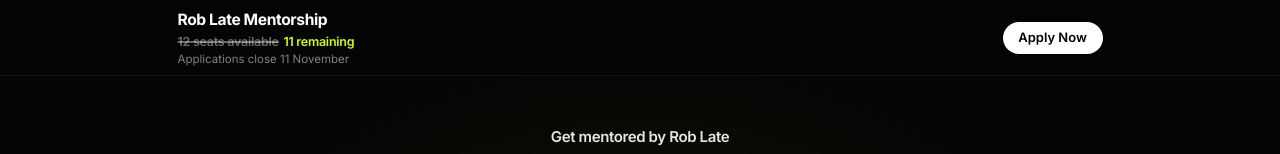
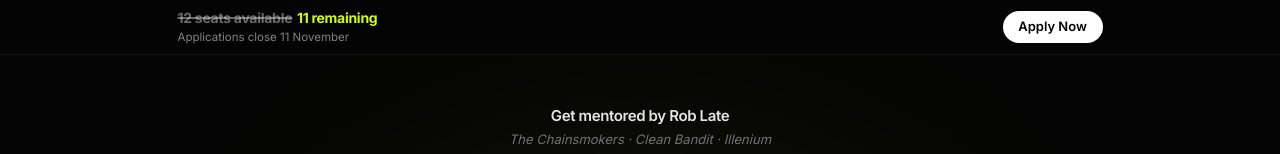
Before and after one commit to georgemastersclark-7855/freebie-flow-import, a React (Vite) app: page /mentorship in a window 1280 px wide. Shown: the top 154 px of the page. Built offline with nearby package versions, Linux system fonts and the light colour scheme; a web font is replaced by a local one.

Commit message:
Mentorship page: sticky bar carries seats + close date only; Rob's name stays in the eyebrow
Co-Authored-By: Claude Opus 5.5 <noreply@anthropic.com>

```diff
--- a/src/pages/MentorshipLandingVersion.tsx
+++ b/src/pages/MentorshipLandingVersion.tsx
@@ -176,15 +176,15 @@ const SeatLine = () => (
 );
 
 /* Sticky top bar: the name with the seat count and close date under it, Apply Now on the right. */
+/* Sticky top bar: seat count and close date on the left, Apply Now on the right. Rob's name lives in the eyebrow below. */
 const StickyBar = () => (
   <header className="sticky top-0 z-50 bg-[#050505]/85 backdrop-blur-md border-b border-white/[0.06]">
     <div className="flex items-center justify-between gap-3 px-5 md:px-12 py-2.5 md:py-3 max-w-7xl mx-auto">
       <div className="min-w-0 leading-tight">
-        <div className="text-[17px] md:text-xl font-bold tracking-tight">Rob Late Mentorship</div>
-        <p className="mt-1 text-[12.5px] font-semibold text-white">
+        <p className="text-[14px] font-bold text-white">
           <SeatLine />
         </p>
-        <p className="text-[11.5px] text-white/50 mt-0.5">Applications close 11 November</p>
+        <p className="text-[11.5px] text-white/50 mt-1">Applications close 11 November</p>
       </div>
       <ApplyPill />
     </div>
```
